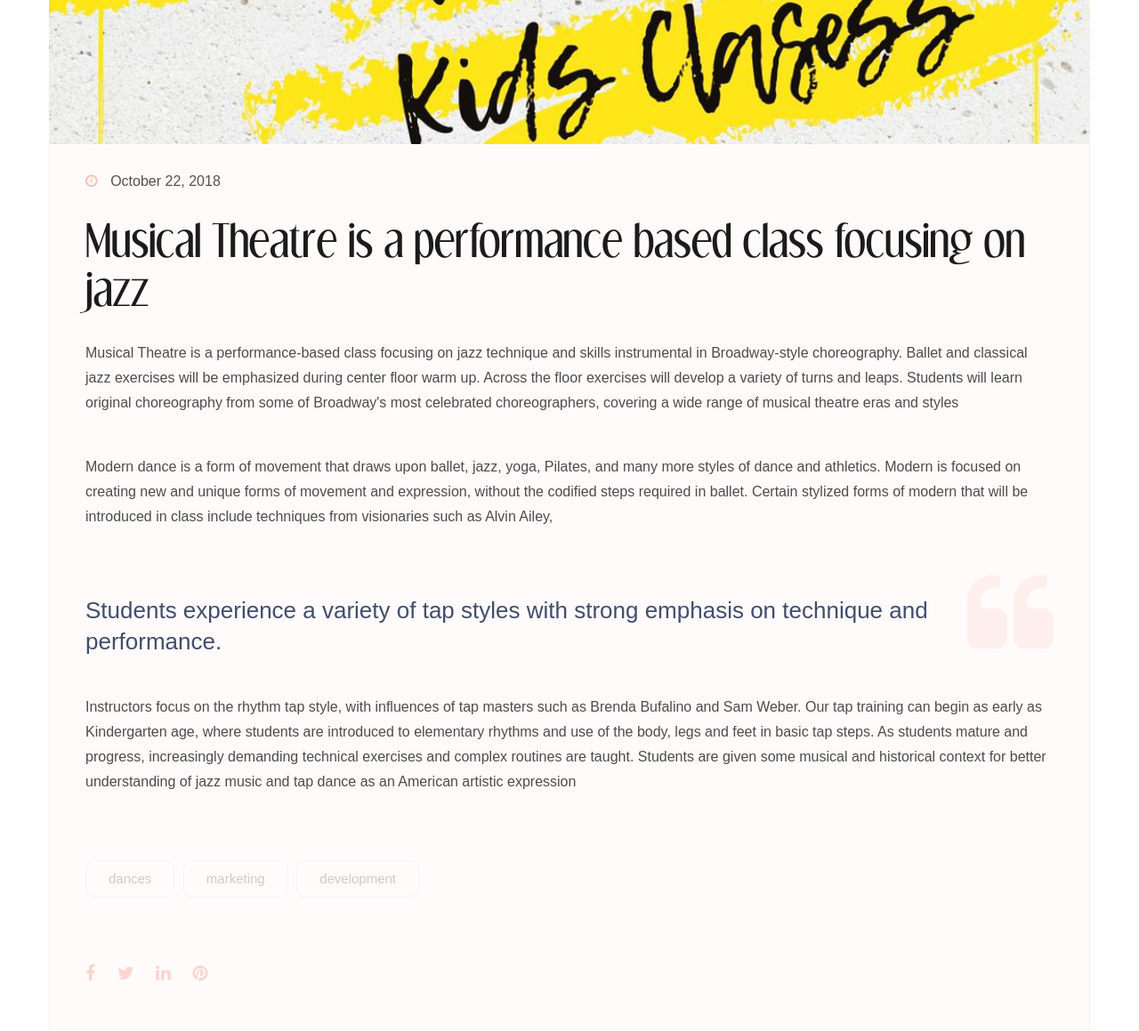
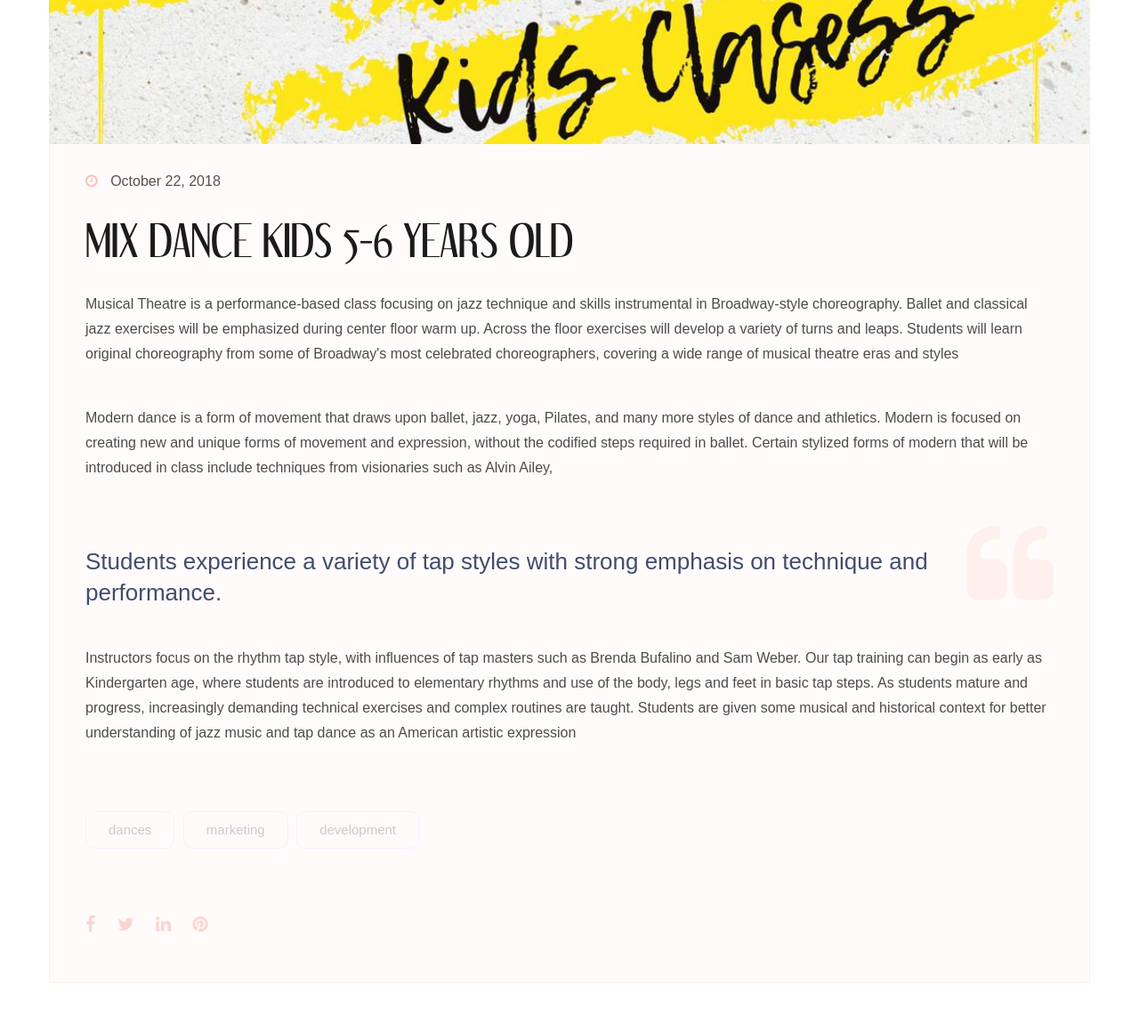
Before and after one commit to macknoyer/idance, a PHP site: page /events-single.php in a window 1280 px wide. Shown: the part 1030-2189 px from the top of the page at 89% size. Run offline with PHP 8.4, Linux system fonts and the light colour scheme; some libraries are stand-ins or nearby versions; some web fonts are replaced.

Commit message:
events-single

```diff
--- a/events-single.php
+++ b/events-single.php
@@ -31,7 +31,7 @@
 									<ul class="date-meta">
 										<li><i class="fa fa-clock-o" aria-hidden="true"></i> October 22, 2018</li>
 									</ul>
-									<h2 class="blog-title">Musical Theatre is a performance based class focusing on jazz</h2>
+									<h2 class="blog-title">MIX DANCE KIDS 5-6 YEARS OLD</h2>
 									<p>Musical Theatre is a performance-based class focusing on jazz technique and skills instrumental in Broadway-style choreography. Ballet and classical jazz exercises will be emphasized during center floor warm up. Across the floor exercises will develop a variety of turns and leaps. Students will learn original choreography from some of Broadway's most celebrated choreographers, covering a wide range of musical theatre eras and styles</p>
 									<p>Modern dance is a form of movement that draws upon ballet, jazz, yoga, Pilates, and many more styles of dance and athletics. Modern is focused on creating new and unique forms of movement and expression, without the codified steps required in ballet. Certain stylized forms of modern that will be introduced in class include techniques from visionaries such as Alvin Ailey, </p>
 									<blockquote>Students experience a variety of tap styles with strong emphasis on technique and performance. </blockquote>
```
